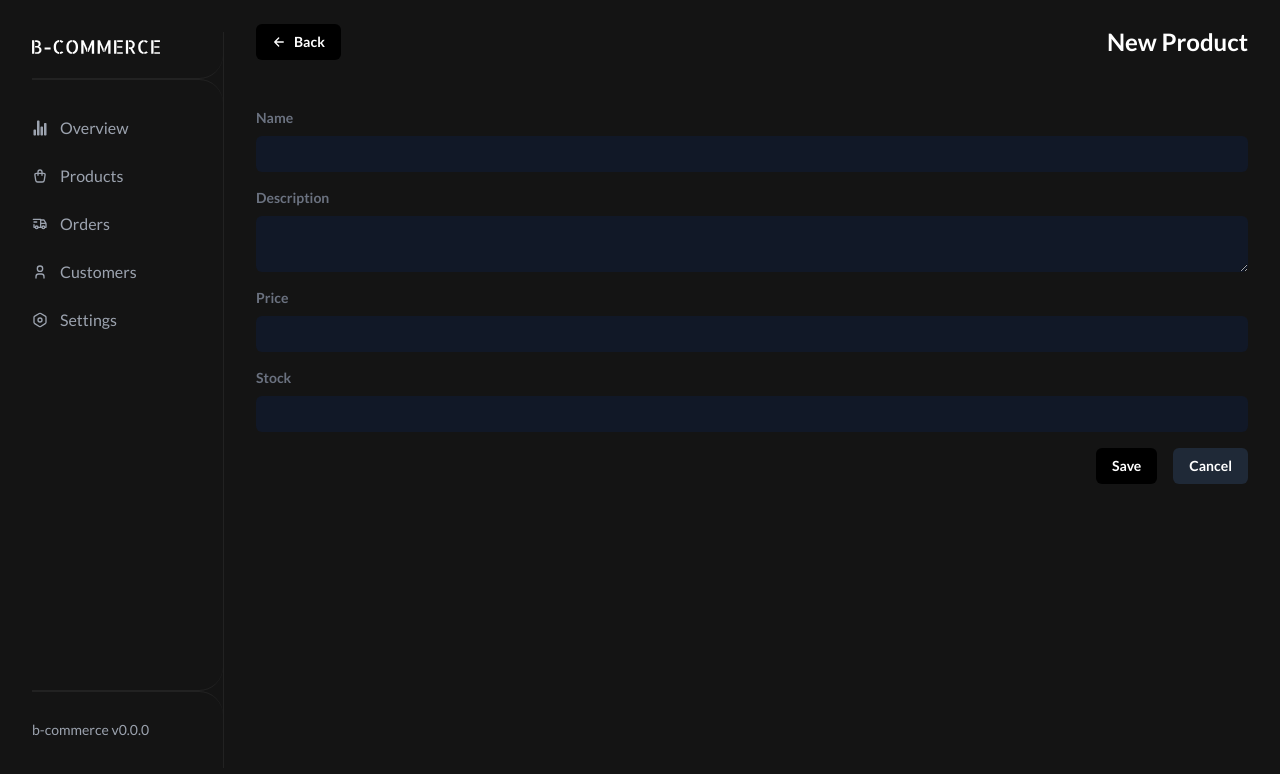
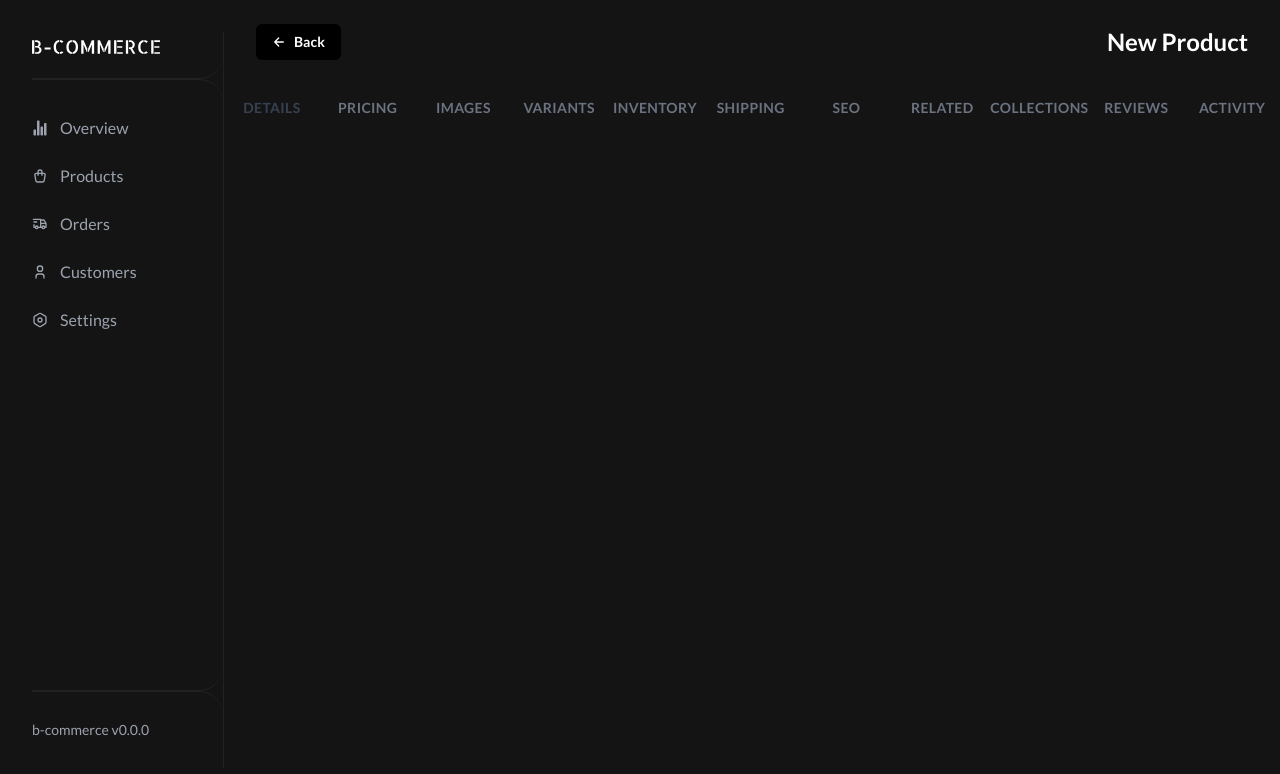
Before and after one commit to MohamedBechirMejri/b-commerce, a Next.js app: page /admin/products/new in a window 1280 px wide. Shown: the top 774 px of the page. Built offline with nearby package versions, Linux system fonts and the light colour scheme.

Commit message:
add product nav

```diff
--- /dev/null
+++ b/app/admin/products/Nav.tsx
@@ -0,0 +1,37 @@
+"use client";
+
+import { useState } from "react";
+
+const tabs = [
+  "details",
+  "pricing",
+  "images",
+  "variants",
+  "inventory",
+  "shipping",
+  "seo",
+  "related",
+  "collections",
+  "reviews",
+  "activity",
+];
+
+export default function () {
+  const [currentTab, setCurrentTab] = useState("details");
+
+  return (
+    <nav className="flex h-12 w-full overflow-x-scroll">
+      {tabs.map((tab) => (
+        <button
+          key={tab}
+          className={`flex w-32 items-center justify-center text-sm font-semibold uppercase tracking-wide text-gray-500 hover:text-gray-600 ${
+            currentTab === tab ? "text-gray-700" : ""
+          }`}
+          onClick={() => setCurrentTab(tab)}
+        >
+          {tab}
+        </button>
+      ))}
+    </nav>
+  );
+}
--- a/app/admin/products/new/page.tsx
+++ b/app/admin/products/new/page.tsx
@@ -1,5 +1,6 @@
 import Link from "next/link";
 import { IoArrowBackOutline } from "react-icons/io5";
+import Nav from "../Nav";
 
 export default function () {
   return (
@@ -14,78 +15,8 @@ export default function () {
         </Link>
         <h1 className="text-2xl font-bold">New Product</h1>
       </div>
-      <div className="px-8 py-6">
-        <form className="w-full">
-          <div className="flex flex-col gap-4">
-            <div className="flex flex-col gap-2">
-              <label
-                htmlFor="name"
-                className="text-sm font-semibold text-gray-500"
-              >
-                Name
-              </label>
-              <input
-                type="text"
-                id="name"
-                className="rounded-md bg-gray-900 px-4 py-2 text-sm text-gray-500"
-              />
-            </div>
-            <div className="flex flex-col gap-2">
-              <label
-                htmlFor="description"
-                className="text-sm font-semibold text-gray-500"
-              >
-                Description
-              </label>
-              <textarea
-                id="description"
-                className="rounded-md bg-gray-900 px-4 py-2 text-sm text-gray-500"
-              />
-            </div>
-            <div className="flex flex-col gap-2">
-              <label
-                htmlFor="price"
-                className="text-sm font-semibold text-gray-500"
-              >
-                Price
-              </label>
-              <input
-                type="number"
-                id="price"
-                className="rounded-md bg-gray-900 px-4 py-2 text-sm text-gray-500"
-              />
-            </div>
-            <div className="flex flex-col gap-2">
-              <label
-                htmlFor="stock"
-                className="text-sm font-semibold text-gray-500"
-              >
-                Stock
-              </label>
-              <input
-                type="number"
-                id="stock"
-                className="rounded-md bg-gray-900 px-4 py-2 text-sm text-gray-500"
-              />
-            </div>
-
-            <div className="flex items-center justify-end gap-4">
-              <button
-                type="submit"
-                className="flex items-center justify-center gap-2 rounded-md bg-black px-4 py-2 text-sm font-semibold text-white hover:bg-gray-800"
-              >
-                <span>Save</span>
-              </button>
-              <button
-                type="button"
-                className="flex items-center justify-center gap-2 rounded-md bg-gray-800 px-4 py-2 text-sm font-semibold text-white hover:bg-gray-700"
-              >
-                <span>Cancel</span>
-              </button>
-            </div>
-          </div>
-        </form>
-      </div>
+      <Nav />
+      <div className="px-8 py-6"></div>
     </div>
   );
 }
```
